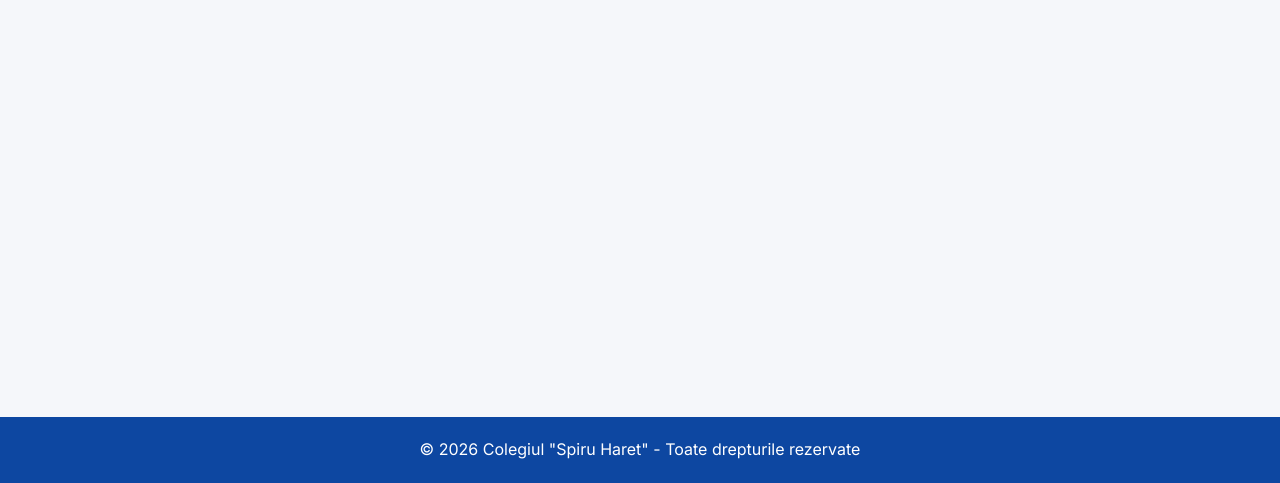
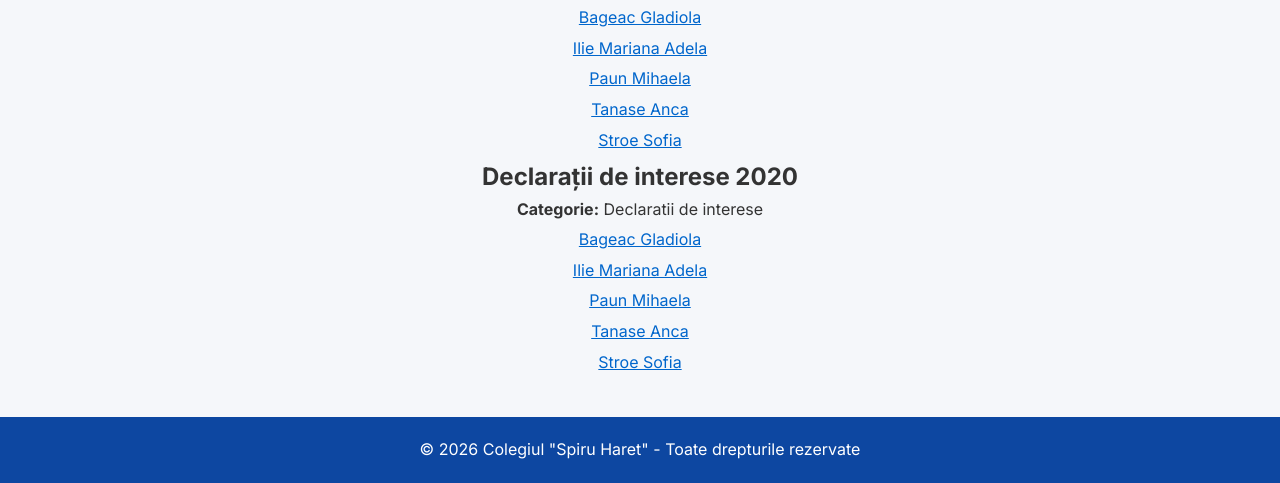
Before and after one commit to MihaelaStroe08/CSH, a plain HTML site: page declaratii/2020.html in a window 1280 px wide. Shown: the part 317-800 px from the top of the page. Drawn offline with Linux system fonts and the light colour scheme.

Commit message:
Update 2020.html

```diff
--- a/declaratii/2020.html
+++ b/declaratii/2020.html
@@ -38,10 +38,36 @@
 
 
 <section class="page">
-  <h2>Declarații de avere și interese - 2020</h2>
-  <p>Aici vor fi adăugate declarațiile pentru anul <strong>2020</strong>.</p>
+  <div class="declaratii-list centered-content">
 
-  </section>
+    <!-- Wrapper pentru Declarații de Avere -->
+    <div class="declaratii">
+      <h2>Declarații de avere 2020</h2>
+      <p><strong>Categorie:</strong> Declaratii de avere</p>
+      <ul class="file-list-ul">
+        <li><a href="2020/Declaratie_avere_Bageac_Gladiola.pdf" target="_blank">Bageac Gladiola</a></li>
+        <li><a href="2020/Declaratie_avere_Ilie_Mariana_Adela.pdf" target="_blank">Ilie Mariana Adela</a></li>
+        <li><a href="2020/Declaratie_avere_Paun_Mihaela.pdf" target="_blank">Paun Mihaela</a></li>
+        <li><a href="2020/Declaratie_avere_Tanase_Anca.pdf" target="_blank">Tanase Anca</a></li>
+        <li><a href="2020/Declaratie_avere_Stroe_Sofia.pdf" target="_blank">Stroe Sofia</a></li>
+      </ul>
+    </div>
+
+    <!-- Wrapper pentru Declarații de Interese -->
+    <div class="declaratii">
+      <h2>Declarații de interese 2020</h2>
+      <p><strong>Categorie:</strong> Declaratii de interese</p>
+      <ul class="file-list-ul">
+        <li><a href="2020/Declaratie_interese_Bageac_Gladiola.pdf" target="_blank">Bageac Gladiola</a></li>
+        <li><a href="2020/Declaratie_interese_Ilie_Mariana_Adela.pdf" target="_blank">Ilie Mariana Adela</a></li>
+        <li><a href="2020/Declaratie_interese_Paun_Mihaela.pdf" target="_blank">Paun Mihaela</a></li>
+        <li><a href="2020/Declaratie_interese_Tanase_Anca.pdf" target="_blank">Tanase Anca</a></li>
+        <li><a href="2020/Declaratie_interese_Stroe_Sofia.pdf" target="_blank">Stroe Sofia</a></li>
+      </ul>
+    </div>
+
+  </div>
+</section>
 
 <footer>
   © 2026 Colegiul "Spiru Haret" - Toate drepturile rezervate
```
